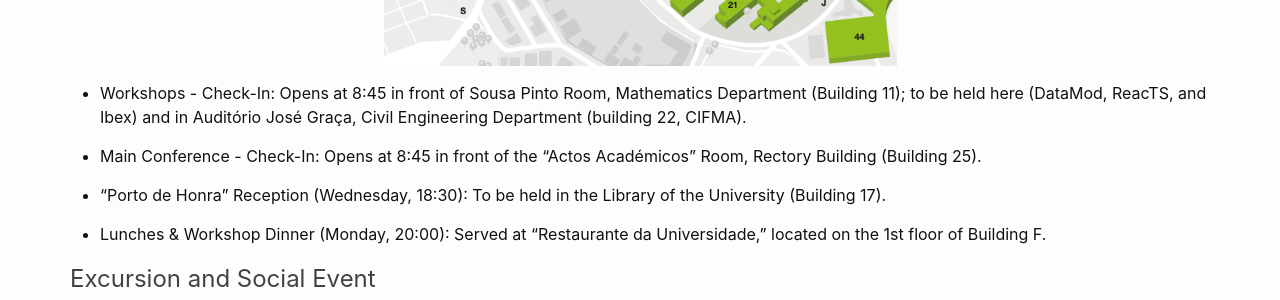
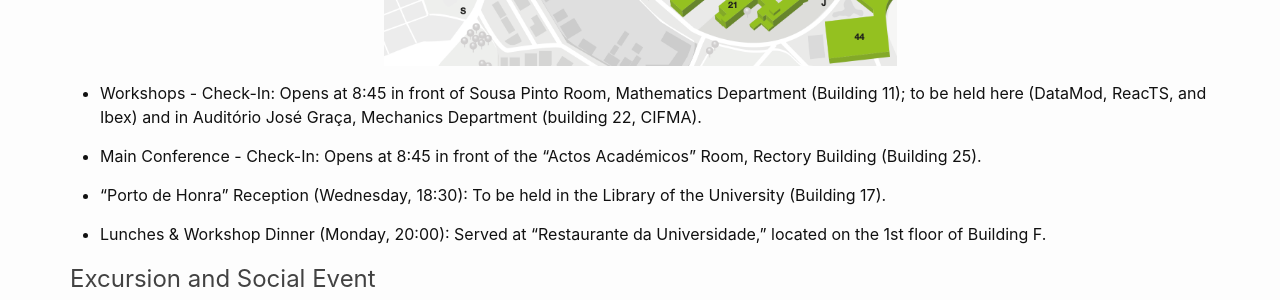
Before and after one commit to sefm-conference/2024, a Jekyll site: the page built from _pages/venue.md, in a window 1280 px wide and 900 px high, scrolled down 1821 px. Shown: the part 177-477 px from the top of the window. Built offline with Jekyll 4.4.1, drawn with Linux system fonts in a browser that asks for light colours.

Commit message:
Update venue.md

```diff
--- a/_pages/venue.md
+++ b/_pages/venue.md
@@ -47,7 +47,7 @@ With exception of the social event, all the activities of SEFM and the co-locate
  </center>
 
 
-- Workshops - Check-In: Opens at 8:45 in front of Sousa Pinto Room, Mathematics Department (Building 11); to be held here (DataMod, ReacTS, and Ibex) and in Auditório José Graça, Civil Engineering Department (building 22, CIFMA).
+- Workshops - Check-In: Opens at 8:45 in front of Sousa Pinto Room, Mathematics Department (Building 11); to be held here (DataMod, ReacTS, and Ibex) and in Auditório José Graça, Mechanics Department (building 22, CIFMA).
 
 - Main Conference - Check-In: Opens at 8:45 in front of the "Actos Académicos" Room, Rectory Building (Building 25).
 
```
